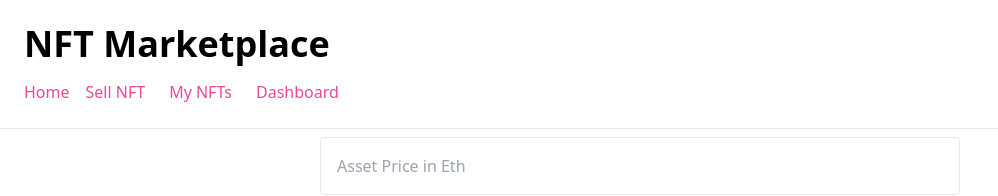
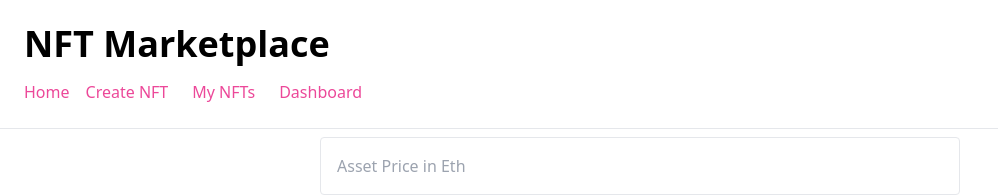
Before and after one commit to umair-mirza/nft-marketplace, a Next.js app: page /resell-nft in a window 1280 px wide. Shown: the top 196 px of the page, without its empty margins (0-998 px from the left). Built offline with nearby package versions, Linux system fonts and the light colour scheme.

Commit message:
ready for deployment on testnet

```diff
--- a/hardhat.config.js
+++ b/hardhat.config.js
@@ -17,7 +17,11 @@ module.exports = {
     mumbai: {
       url: "https://rpc-mumbai.maticvigil.com",
       accounts: [process.env.PRIVATE_KEY]
-    }
+    },
+    // matic: {
+    //   url: "https://rpc-mainnet.maticvigil.com",
+    //   accounts: [process.env.PRIVATE_KEY]
+    // }
   },
   solidity: {
     version: "0.8.4",
--- a/pages/_app.js
+++ b/pages/_app.js
@@ -14,7 +14,7 @@ function MyApp({ Component, pageProps }) {
           </Link>
           <Link href="/create-nft">
             <a className="mr-6 text-pink-500">
-              Sell NFT
+              Create NFT
             </a>
           </Link>
           <Link href="/my-nfts">
--- a/pages/index.js
+++ b/pages/index.js
@@ -18,12 +18,12 @@ export default function Home() {
   }, [])
   async function loadNFTs() {
     /* create a generic provider and query for unsold market items */
-    // const provider = new ethers.providers.JsonRpcProvider()
+    // const provider = new ethers.providers.JsonRpcProvider(process.env.MUMBAI_TESTNET_RPC_URL)
     let provider
     if (process.env.NEXT_PUBLIC_ENVIRONMENT === 'local') {
       provider = new ethers.providers.JsonRpcProvider()
     } else if (process.env.NEXT_PUBLIC_ENVIRONMENT === 'testnet') {
-      provider = new ethers.providers.JsonRpcProvider(process.env.MUMBAI_TESTNET_RPC_URL)
+      provider = new ethers.providers.JsonRpcProvider("https://rpc-mumbai.maticvigil.com/v1/b4dc3bcd0807f5e1c93e3965e055352729e19e96")
     } else {
       provider = new ethers.providers.JsonRpcProvider('https://polygon-rpc.com/')
     }
```
